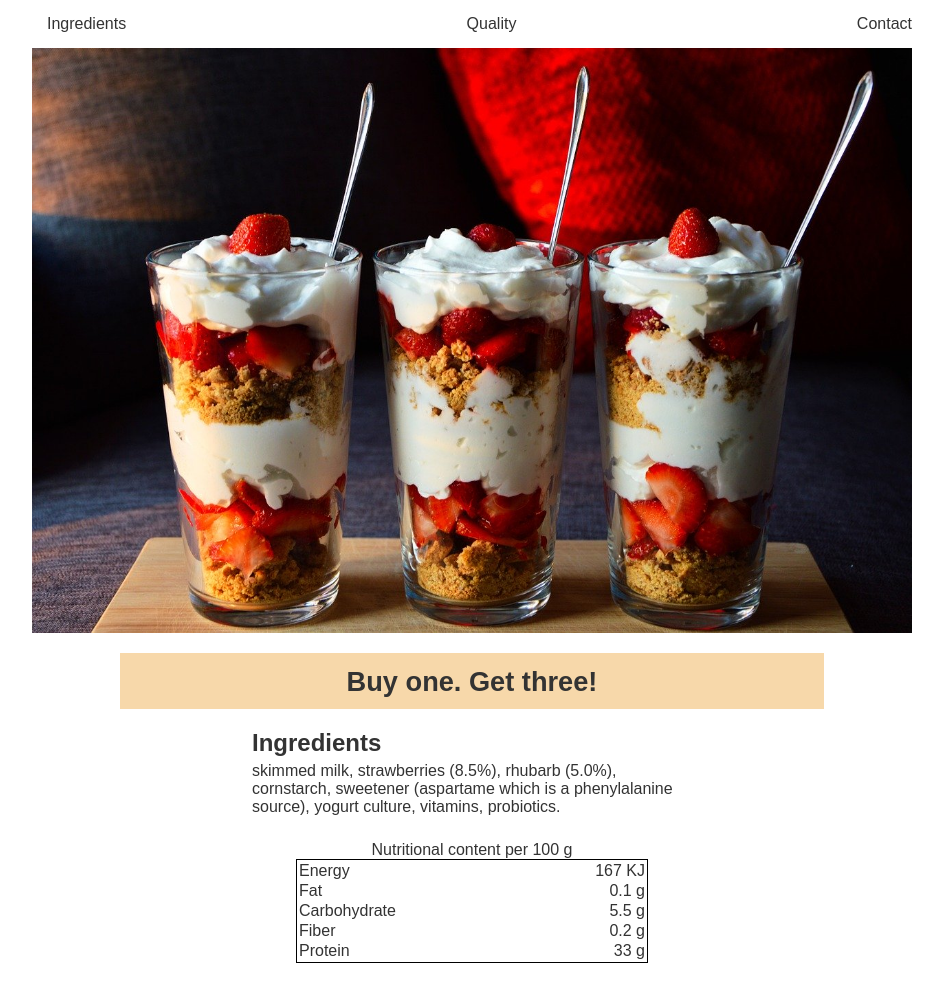
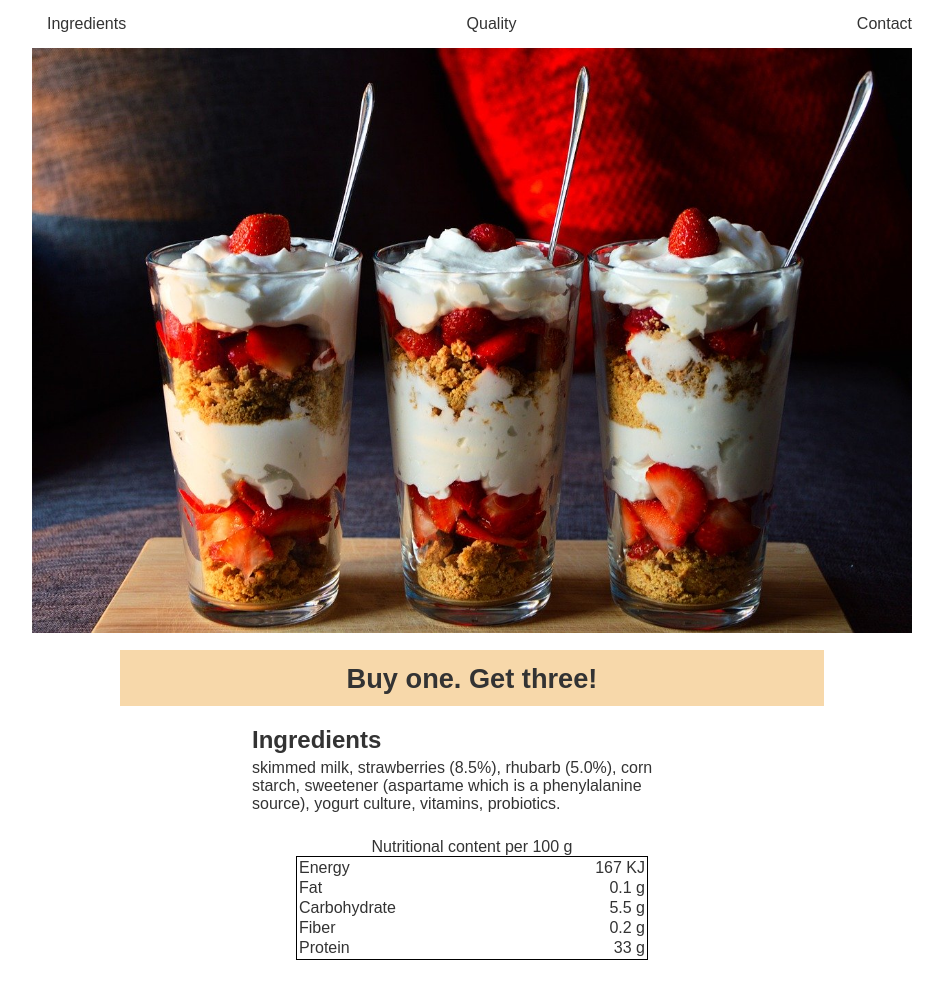
Before and after one commit to jrKruger89/yogurt, a plain HTML site: page index.html in a window 1280 px wide. Shown: the top 997 px of the page, without its empty margins (168-1111 px from the left). Drawn offline with Linux system fonts and the light colour scheme.

Commit message:
Small fixes

```diff
--- a/css/style.css
+++ b/css/style.css
@@ -66,7 +66,7 @@ html {
     height: 3.5rem;
     margin: 20px auto 0;
     text-align: center;
-    font-size-adjust: 1.4rem;
+    font-size: 1.4rem;
     padding-top: 13px;
 }
 
@@ -166,6 +166,7 @@ html {
 }
 
 @media only screen and (min-width: 37.5rem) {
+
     .page_footer {
         flex-direction: row;
         height: 12.5rem;
@@ -182,11 +183,12 @@ html {
 
     .offer {
         font-size: 1.7rem;
-        margin-top: 16px;
+        margin-top: 13px;
     }
 }
 
 @media only screen and (min-width: 53.438rem) {
+
     .ingredients_section,
     .quality_section {
         width: 50%;
--- a/index.html
+++ b/index.html
@@ -27,14 +27,14 @@
         <section class="ingredients_section" id="ingredients">
           <h2 class="ingredients_heading">Ingredients</h2>
           <p>
-            skimmed milk, strawberries (8.5%), rhubarb (5.0%), cornstarch,
+            skimmed milk, strawberries (8.5%), rhubarb (5.0%), corn starch,
             sweetener (aspartame which is a phenylalanine source), yogurt
             culture, vitamins, probiotics.
           </p>
 
           <table class="nutrition_table">
             <caption>
-              Nutritional content per 100 g
+            Nutritional content per 100 g
             </caption>
             <tr>
               <td>Energy</td>
```
